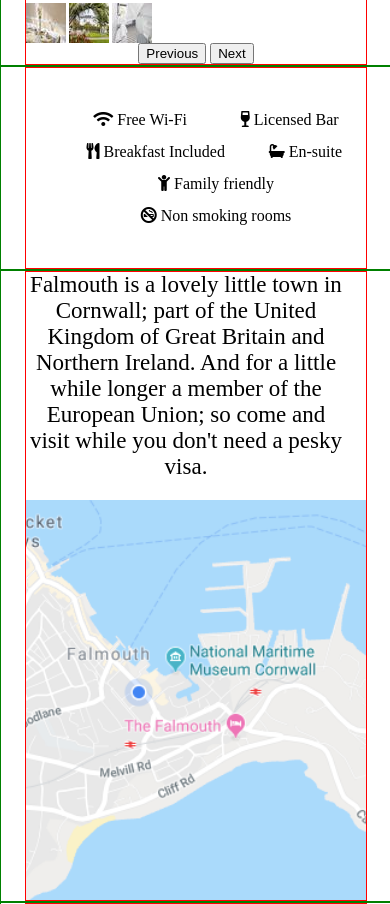
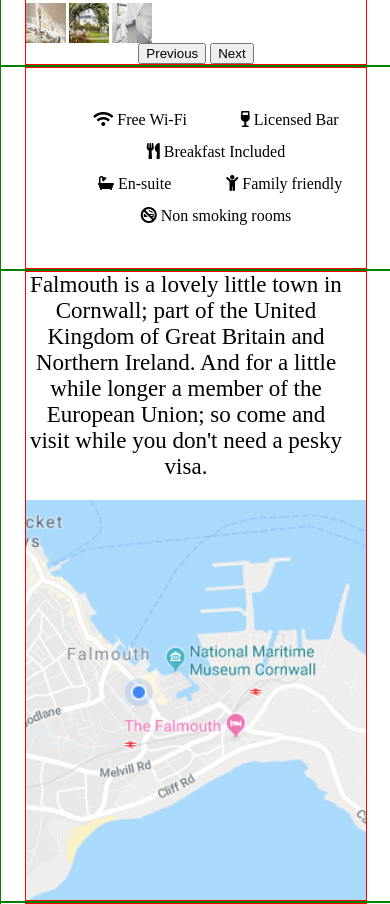
Before and after one commit to huwfernie/theGrove, a website: page index.html in a window 390 px wide. Shown: the part 1477-2381 px from the top of the page. Drawn offline with Linux system fonts and the light colour scheme.

Commit message:
updated features layout

```diff
--- a/src/css/_facilities.scss
+++ b/src/css/_facilities.scss
@@ -13,8 +13,16 @@
     li {
       display: inline-block;
       line-height: 2em;
-      min-width: 80px;
       padding: 0 20px;
+      text-align: center;
+
+      min-width: 12%;
+      @media (min-width: 736px) and (max-width: 1067px) {
+        min-width: 23%;
+      }
+      @media (max-width: 735px) {
+        min-width: 30%;
+      }
     }
   }
 }
```
Also changed, not shown: public/css/style.css.
